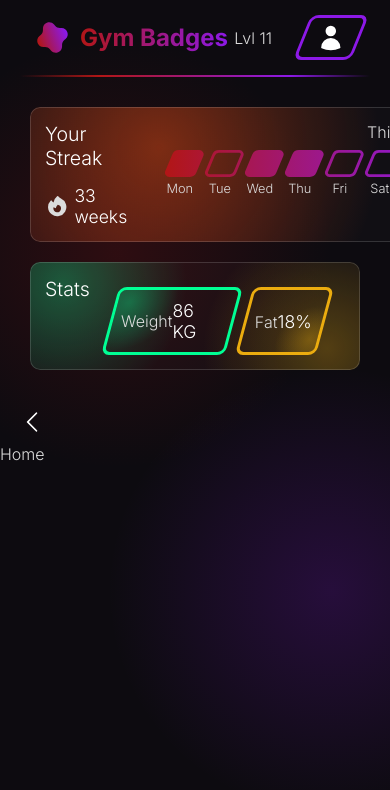
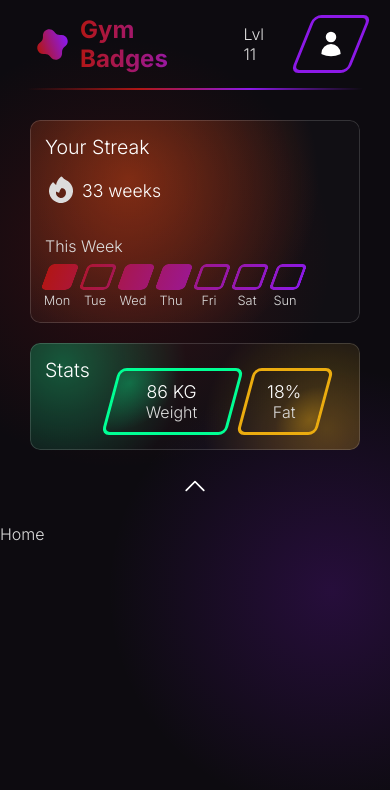
Before and after one commit to TFG-APP-de-gamificacion-del-deporte/gym-badges-web-app, a Next.js app in the folder src/gym_badges/: page / in a window 390 px wide. Shown: the top 790 px of the page. Built offline with nearby package versions, Linux system fonts and the light colour scheme.

Commit message:
Finish responsive design

```diff
--- a/src/gym_badges/components/dashboard/client-dashboard.module.scss
+++ b/src/gym_badges/components/dashboard/client-dashboard.module.scss
@@ -18,25 +18,31 @@
   @include GV.small-screen {
     flex-direction: row;
     flex-wrap: wrap;
+    margin-bottom: 0px;
+  }
+}
 
-    div {
-      flex-grow: 1;
-    }
+.separator_container {
+  display: flex;
+
+  @include GV.small-screen {
+    display: none;
   }
 }
 
 .collapse_button {
-  $transition: all 0.2s ease-out;
+  $transition: background-color 0.2s ease-out, filter 0.2s ease-out;
 
   display: flex;
   flex-direction: column;
   justify-content: center;
+  align-items: center;
 
   button {
     background-color: transparent;
     border: none;
     border-radius: GV.$corner-radius;
-    margin-left: 15px;
+    margin: 15px;
     transition: $transition;
     padding: 8px 5px 8px 3px;
 
@@ -44,6 +50,10 @@
       background-color: rgb(GV.$purple, 0.5);
       filter: drop-shadow(0 0 8px GV.$purple);
       transition: $transition;
+    }
+
+    @include GV.small-screen {
+      transform: rotate(90deg);
     }
   }
 
@@ -54,6 +64,14 @@
   }
 }
 
+.flip_button {
+  transform: scaleX(-1) !important;
+
+  @include GV.small-screen {
+    transform: rotate(90deg) scaleX(-1) !important;
+  }
+}
+
 .icon {
   @include GV.icon-mid;
 }
--- a/src/gym_badges/components/dashboard/client-dashboard.tsx
+++ b/src/gym_badges/components/dashboard/client-dashboard.tsx
@@ -6,6 +6,7 @@ import StatsCard, { StatsCardProps } from "./stats-card/stats-card";
 import LineSeparator from "../line-separator/line-separator";
 import { ChevronLeftIcon, ChevronRightIcon } from "@heroicons/react/24/solid";
 import StreakCard, { StreakCardProps } from "./streak-card/streak-card";
+import clsx from "clsx";
 
 type ClientDashboardProps = {
   streakCardProps: StreakCardProps;
@@ -30,12 +31,13 @@ export default function ClientDashboard({ statsCardProps, streakCardProps }: Cli
         </div>
       }
 
-      {!hidden && <LineSeparator vertical/>}
+      <div className={styles.separator_container}>
+        {!hidden && <LineSeparator />}
+      </div>
 
       <div className={styles.collapse_button}>
-        <button onClick={toggleHidden}>
-          {!hidden && <ChevronLeftIcon className={styles.icon} />}
-          {hidden && <ChevronRightIcon className={styles.icon} />}
+        <button className={clsx({[styles.flip_button]: hidden})} onClick={toggleHidden}>
+          <ChevronLeftIcon className={styles.icon} />
         </button>
       </div>
 
--- a/src/gym_badges/components/dashboard/stats-card/stats-card.module.scss
+++ b/src/gym_badges/components/dashboard/stats-card/stats-card.module.scss
@@ -13,6 +13,7 @@ $yellow_gradient: radial-gradient(circle at bottom 20% right 10%, rgba($yellow,
 
   @include GV.small-screen {
     display: flex;
+    flex-grow: 1;
   }
 }
 
@@ -34,7 +35,6 @@ $yellow_gradient: radial-gradient(circle at bottom 20% right 10%, rgba($yellow,
 
   transform: skew($skew);
   flex-grow: 1;
-  // flex-basis: 50%;
 
   align-content: center;
 
@@ -42,6 +42,7 @@ $yellow_gradient: radial-gradient(circle at bottom 20% right 10%, rgba($yellow,
     transform: skew(-$skew);
 
     display: flex;
+    flex-wrap: wrap;
     flex-direction: column;
     align-items: center;
 
--- a/src/gym_badges/components/dashboard/streak-card/streak-card.module.scss
+++ b/src/gym_badges/components/dashboard/streak-card/streak-card.module.scss
@@ -5,10 +5,13 @@
   background-image: radial-gradient(circle at top 30% left 30%, rgba(216, 71, 19, 0.5) 0%, transparent 70%);
   display: flex;
   flex-direction: column;
+  justify-content: space-between;
   gap: 30px;
 
   @include GV.small-screen {
     flex-direction: row;
+    flex-wrap: wrap;
+    flex-grow: 1;
   }
 }
 
@@ -23,7 +26,6 @@
   @include GV.small-screen {
     display: flex;
     flex-direction: column;
-    align-items: end;
   }
 }
 
--- a/src/gym_badges/components/dashboard/streak-card/week-bar/week-bar.module.scss
+++ b/src/gym_badges/components/dashboard/streak-card/week-bar/week-bar.module.scss
@@ -8,8 +8,8 @@ $n_days: 7;
   $start: $index - 1;
   $end: $index;
   @return (
-    mix(GV.$red, GV.$purple, (1-$start/$n_days)*100),
-    mix(GV.$red, GV.$purple, (1-$end/$n_days)*100)
+    mix(GV.$red, GV.$purple, (1 - $start/$n_days) * 100),
+    mix(GV.$red, GV.$purple, (1 - $end/$n_days) * 100)
   );
 }
 
@@ -17,10 +17,11 @@ $n_days: 7;
   margin-top: 8px;
   display: flex;
   flex-direction: row;
+  gap: 8px;
 
   @for $i from 1 through $n_days {
-    div:nth-child(#{$i}) .box {
-      background: linear-gradient(to right, calcRgbaColor($i));
+    div:nth-child(#{$i}) > .box::before {
+      background: linear-gradient(to right, calcRgbaColor($i)) border-box;
     }
   }
 }
@@ -31,20 +32,38 @@ $n_days: 7;
   gap: 3px;
 
   small {
-    width: 30px;
     text-align: center;
+    translate: -3px;
   }
 }
 
 .box {
-  width: 40px;
-  height: 28px;
+  height: 26px;
+  width: 30px;
   border: none;
-  mask-repeat: no-repeat;
-  mask-size: 100%;
-  mask-image: url(../../../../public/box.svg);
+  background-color: transparent;
+  position: relative;
+  transform: skew(-20deg);
+
+  &::before {
+    content: "";
+    position: absolute;
+    top: 0;
+    left: 0;
+    right: 0;
+    bottom: 0;
+    border-radius: 5px;
+    border: 3px solid transparent;
+    mask:
+      linear-gradient(#fff 0 0) padding-box,
+      linear-gradient(#fff 0 0);
+
+    mask-composite: exclude;
+  }
 }
 
 .filled {
-  mask-image: url(../../../../public/box-filled.svg);
+  &::before {
+    mask: linear-gradient(#fff 0 0);
+  }
 }
--- a/src/gym_badges/components/header/header.module.scss
+++ b/src/gym_badges/components/header/header.module.scss
@@ -1,9 +1,4 @@
 @use "@/public/global_vars.scss" as GV;
-
-.header_container {
-  display: flex;
-  flex-direction: column;
-}
 
 $gap: 30px;
 
@@ -12,9 +7,10 @@ $gap: 30px;
   flex-direction: row;
   gap: $gap;
   margin: 15px $gap;
+  justify-content: space-between;
 }
 
-.nav_wrapper {
+.nav_container {
   @include GV.mobile-screen {
     display: none;
   }
@@ -22,20 +18,7 @@ $gap: 30px;
   align-content: center;
 }
 
-.air {
-  flex-grow: 1;
-  margin: 0 -$gap;
+.account_container {
+  display: flex;
+  gap: $gap;
 }
-
-.air2 {
-  $transition: flex-grow 0.2s ease-out;
-
-  @include GV.medium-screen {
-    flex-grow: 1;
-    transition: $transition;
-  }
-
-  transition: $transition;
-  flex-grow: 3;
-  margin: 0 -$gap;
-}
--- a/src/gym_badges/components/header/header.tsx
+++ b/src/gym_badges/components/header/header.tsx
@@ -7,18 +7,18 @@ import Nav from "../nav/nav";
 
 export default function Header() {
   return (
-    <div className={styles.header_container}>
+    <>
       <div className={styles.header}>
         <Logo/>
-        <div className={styles.air}/>
-        <div className={styles.nav_wrapper}>
+        <div className={styles.nav_container}>
           <Nav/>
         </div>
-        <div className={styles.air2}/>
-        <LevelBar/>
-        <AccountButton/>
+        <div className={styles.account_container}>
+          <LevelBar/>
+          <AccountButton/>
+        </div>
       </div>
       <LineSeparator/>
-    </div>
+    </>
   );
 }
--- a/src/gym_badges/components/line-separator/line-saparator.module.scss
+++ b/src/gym_badges/components/line-separator/line-saparator.module.scss
@@ -9,14 +9,8 @@ $gradient: (
   rgba(0, 0, 0, 0) 100%
 );
 
-.vertical {
-  width: 2px;
-
-  background: linear-gradient($gradient);
+.line {
+  align-self: stretch;
+  border: 1px solid;
+  border-image: linear-gradient(135deg, $gradient) 1;
 }
-
-.horizontal {
-  height: 2px;
-
-  background: linear-gradient(90deg, $gradient);
-}
--- a/src/gym_badges/components/line-separator/line-separator.tsx
+++ b/src/gym_badges/components/line-separator/line-separator.tsx
@@ -1,11 +1,6 @@
 import styles from "@/components/line-separator/line-saparator.module.scss";
+import clsx from "clsx";
 
-export default function LineSeparator({
-  vertical = false,
-  hidden,
-}: {
-  vertical?: boolean;
-  hidden?: boolean;
-}) {
-  return <div className={vertical ? styles.vertical : styles.horizontal} hidden={hidden}/>;
+export default function LineSeparator() {
+  return <div className={styles.line} />;
 }
```
